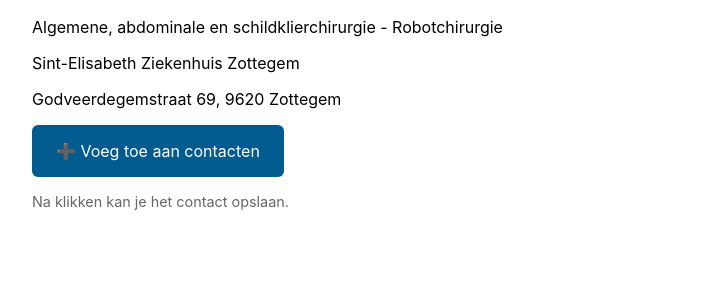
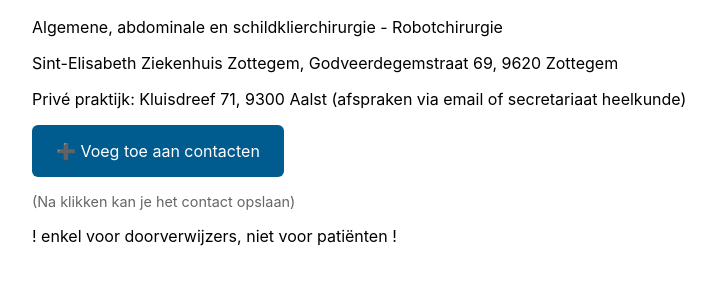
Before and after one commit to kimboterbergh/contactverwijzer2, a plain HTML site: page index.html in a window 1280 px wide. Shown: the part 92-376 px from the top of the page, without its empty margins (8-724 px from the left). Drawn offline with Linux system fonts and the light colour scheme.

Commit message:
index.html

```diff
--- a/index.html
+++ b/index.html
@@ -9,8 +9,8 @@
 
 <h2>Dr. Kim Boterbergh</h2>
 <p>Algemene, abdominale en schildklierchirurgie - Robotchirurgie</p>
-  <p>Sint-Elisabeth Ziekenhuis Zottegem</p>
-  <P>Godveerdegemstraat 69, 9620 Zottegem</P>
+  <p>Sint-Elisabeth Ziekenhuis Zottegem, Godveerdegemstraat 69, 9620 Zottegem</p>
+  <P>Privé praktijk: Kluisdreef 71, 9300 Aalst (afspraken via email of secretariaat heelkunde)</P>
 
 <p>
 <a href="Dr_Kim_Boterbergh.vcf" download
@@ -22,8 +22,12 @@
 </p>
 
 <p style="color:#666;font-size:0.9rem;">
-Na klikken kan je het contact opslaan.
+(Na klikken kan je het contact opslaan)
 </p>
+
+  <P></P>
+    <P></P>
+    <P>! enkel voor doorverwijzers, niet voor patiënten !</P>
 
 </body>
 </html>
```
